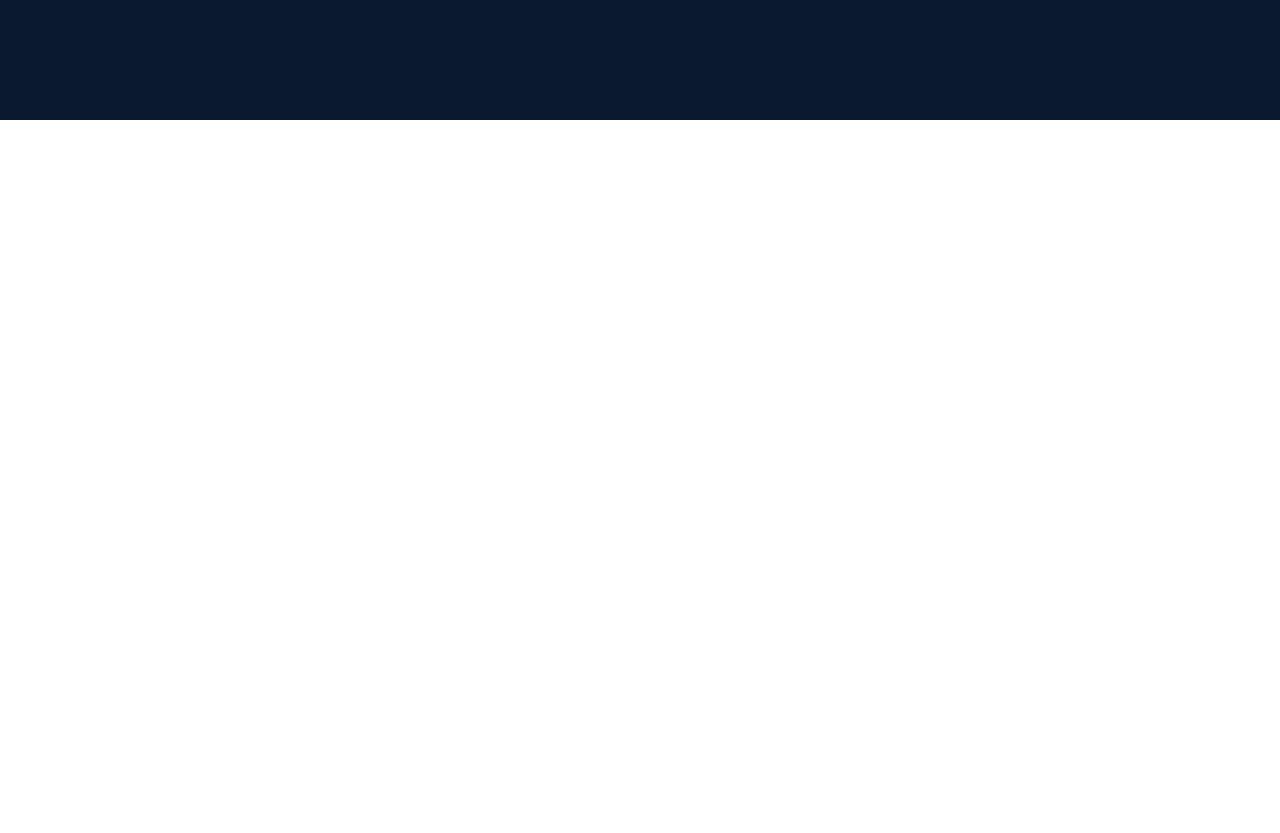
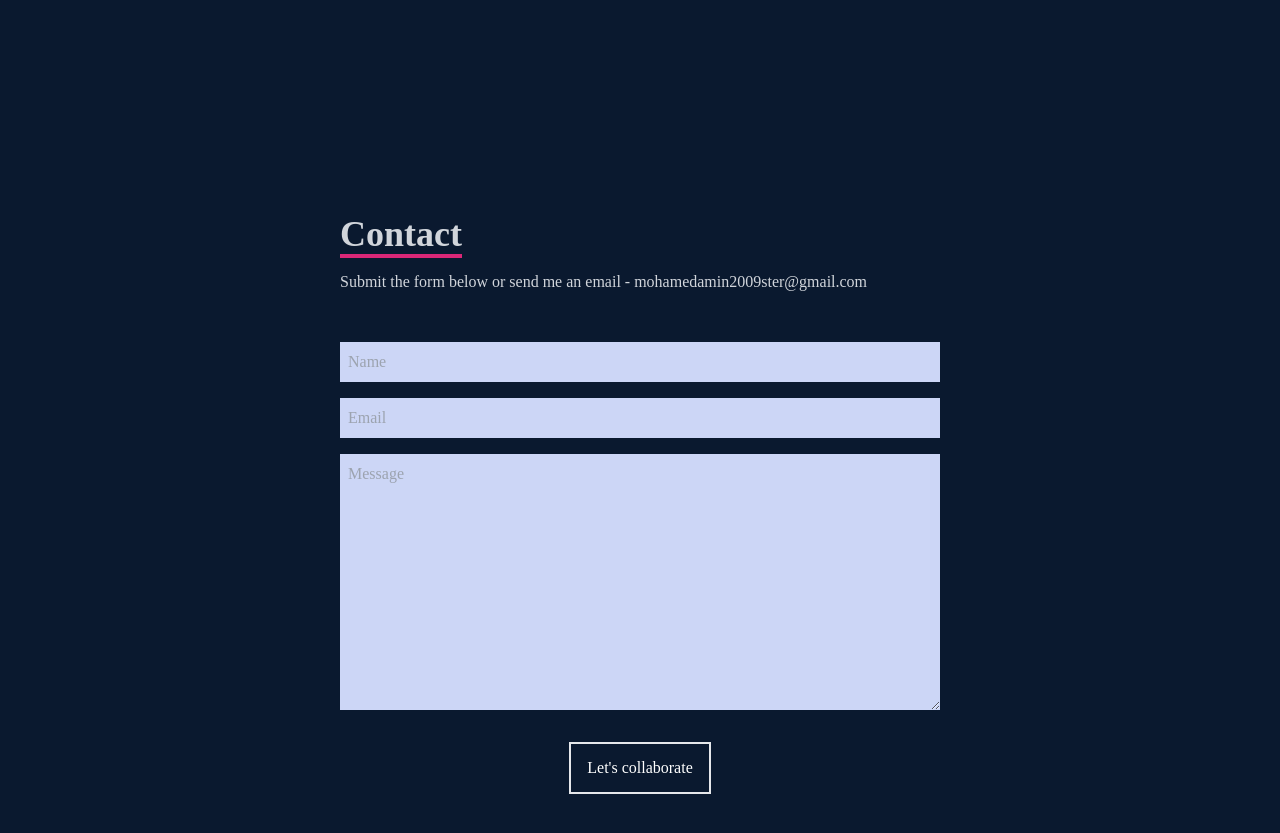
Before and after one commit to taha-amin/my-portfolio, a React (Create React App) app: page / in a window 1280 px wide. Shown: the part 3080-3913 px from the top of the page. Before the commit the page ends 3200 px from the top, so only its background shows below. Built offline with nearby package versions, Linux system fonts and the light colour scheme.

Commit message:
created and edited contact component. Added text color into work.jsx and imported into app.js

```diff
--- a/src/App.js
+++ b/src/App.js
@@ -3,6 +3,7 @@
 import About from "./Components/About";
 import Skills from "./Components/Skills";
 import Work from "./Components/Work";
+import Contact from "./Components/Contact";
 
 function App() {
   return (
@@ -12,6 +13,7 @@
       <About />
       <Skills />
       <Work />
+      <Contact />
     </div>
   );
 }
--- /dev/null
+++ b/src/Components/Contact.jsx
@@ -0,0 +1,45 @@
+import React from "react";
+
+const Contact = () => {
+  return (
+    <div
+      name="contact"
+      className="w-full h-screen bg-[#0a192f] flex justify-center items-center p-4"
+    >
+      <form action="" className="flex flex-col max-w-[600px] w-full">
+        <div className="pb-8">
+          <p className="text-4xl font-bold inline border-b-4 border-pink-600 text-gray-300">
+            Contact
+          </p>
+          <p className="text-gray-300 py-4">
+            Submit the form below or send me an email -
+            mohamedamin2009ster@gmail.com
+          </p>
+        </div>
+        <input
+          className="bg-[#ccd6f6] p-2"
+          type="text"
+          placeholder="Name"
+          name="name"
+        />
+        <input
+          className="my-4 p-2 bg-[#ccd6f6]"
+          type="email"
+          placeholder="Email"
+          name="email"
+        />
+        <textarea
+          className="bg-[#ccd6f6] p-2"
+          name="message"
+          rows="10"
+          placeholder="Message"
+        ></textarea>
+        <button className="text-white border-2 hover:bg-pink-600 hover:border-pink-600 px-4 py-3 my-8 mx-auto flex items-center">
+          Let's collaborate
+        </button>
+      </form>
+    </div>
+  );
+};
+
+export default Contact;
--- a/src/Components/Work.jsx
+++ b/src/Components/Work.jsx
@@ -10,7 +10,7 @@
           <p className="text-4xl font-bold inline border-b-4 text-gray-300 border-pink-600">
             Work
           </p>
-          <p className="py-6">Check out some of my work</p>
+          <p className="py-6 text-gray-300">Check out some of my work</p>
         </div>
         {/* Container */}
         <div className="grid sm:grid-cols-2 md:grid-cols-3 gap-4">
```
